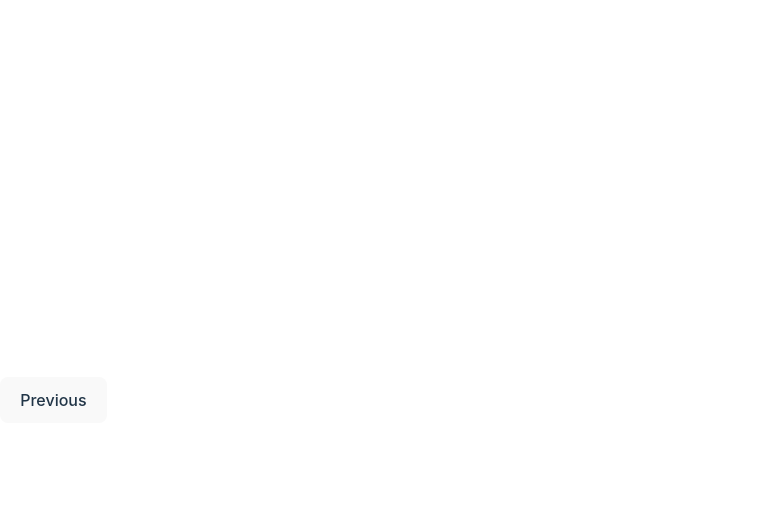
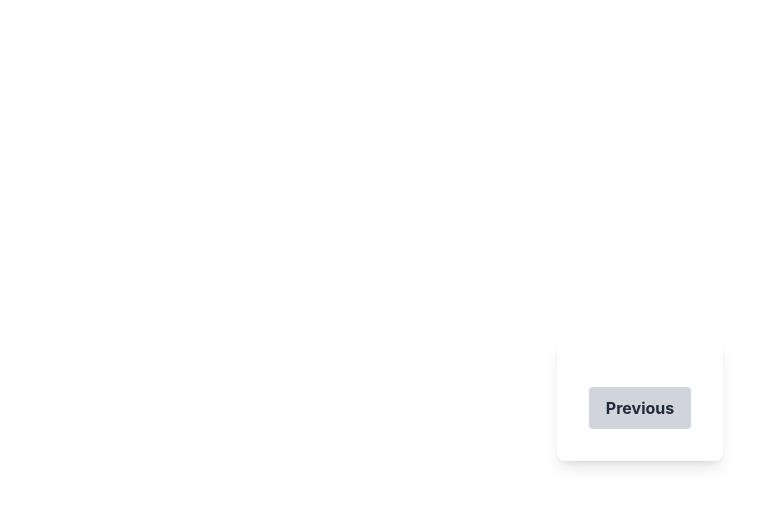
Before and after one commit to alexlevsky/quiz-test, a React (Vite) app: page / in a window 1280 px wide. Both pictures are taken after a click on the button "Male". Shown: the top 506 px of the page, without its empty margins (0-763 px from the left). Built offline with nearby package versions, Linux system fonts and the light colour scheme.

Commit message:
add center aligment for all Quizes

```diff
--- a/src/components/FinalScreen.tsx
+++ b/src/components/FinalScreen.tsx
@@ -6,15 +6,20 @@ interface FinalScreenProps {
 }
 
 const FinalScreen: React.FC<FinalScreenProps> = ({ timeSpent, resetQuiz }) => {
-  const totalTime = Object.values(timeSpent).reduce((acc, time) => acc + time, 0);
+  const totalTimeSpent = Object.values(timeSpent).reduce((total, time) => total + time, 0);
 
   return (
-    <div className="final-screen">
-      <h2>You are all set!</h2>
-      <p>Total time spent: {Math.round(totalTime / 1000)} seconds</p>
-      <button className="bg-primary text-white px-4 py-2 rounded" onClick={resetQuiz}>
-        Reset
-      </button>
+    <div className="flex items-center justify-center h-screen w-screen">
+      <div className="final-screen bg-white p-8 rounded-lg shadow-lg text-center">
+        <h2 className="text-2xl font-bold mb-4">You are all set!</h2>
+        <p className="mb-4">Total time spent: {Math.round(totalTimeSpent / 1000)} seconds</p>
+        <button
+          className="bg-red-500 hover:bg-red-700 text-white font-bold py-2 px-4 rounded"
+          onClick={resetQuiz}
+        >
+          Reset Quiz
+        </button>
+      </div>
     </div>
   );
 };
--- a/src/components/Quiz.tsx
+++ b/src/components/Quiz.tsx
@@ -65,7 +65,8 @@ const Quiz: React.FC = () => {
   if (!currentQuestion) return null;
 
   return (
-    <div className="quiz-container">
+    <div className="flex items-center justify-center h-screen w-screen">
+      <div className="quiz-container bg-white p-8 rounded-lg shadow-lg">
         {currentQuestion.type === 'select-sex' && (
           <SelectSexQuestion
             question={currentQuestion}
@@ -89,10 +90,11 @@ const Quiz: React.FC = () => {
           />
         )}
         {currentQuestionIndex > 0 && (
-        <button className="previous-button" onClick={handlePrevious}>
+          <button className="mt-4 previous-button bg-gray-300 hover:bg-gray-400 text-gray-800 font-bold py-2 px-4 rounded" onClick={handlePrevious}>
             Previous
           </button>
         )}
+      </div>
     </div>
   );
 };
```
Lines whose indentation alone changed are shown as unchanged.
